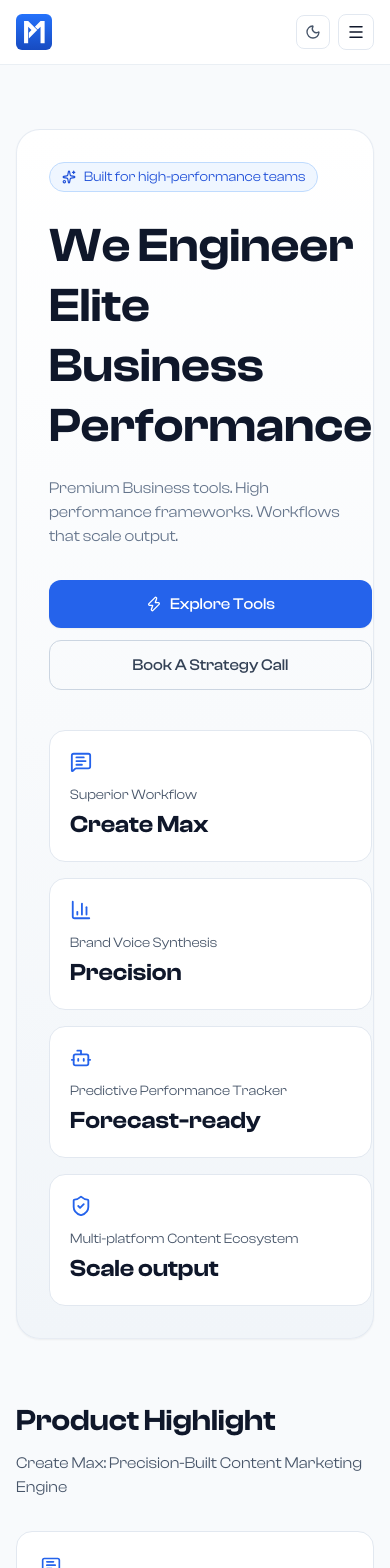
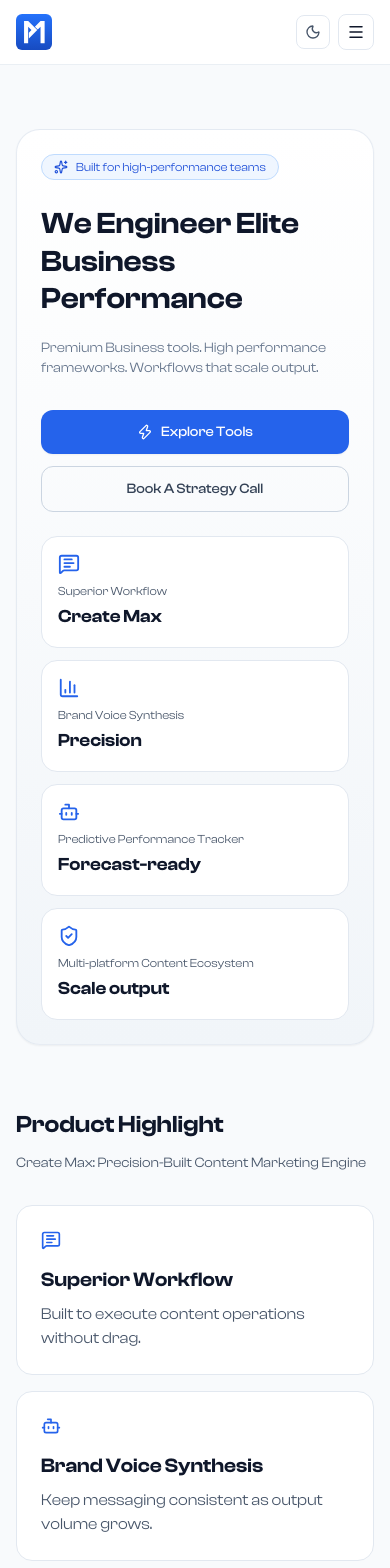
Before and after one commit to productivitymaxing/Productivity-Maxing, a Next.js app: page / in a window 390 px wide. Shown: the top 1568 px of the page. Built offline with nearby package versions, Linux system fonts and the light colour scheme.

Commit message:
Updated Homepage Container

```diff
--- a/src/app/page.tsx
+++ b/src/app/page.tsx
@@ -18,49 +18,49 @@ export default function Home() {
   return (
     <main className="pb-20">
       <section className="px-4 pt-16 sm:pt-20">
-        <div className="mx-auto grid max-w-7xl gap-10 rounded-3xl border border-slate-200/80 bg-gradient-to-b from-white to-slate-100 p-8 shadow-sm sm:p-12 lg:grid-cols-2 dark:border-slate-800 dark:from-slate-900 dark:to-slate-950">
+        <div className="mx-auto grid max-w-7xl gap-6 rounded-3xl border border-slate-200/80 bg-gradient-to-b from-white to-slate-100 p-6 shadow-sm sm:gap-10 sm:p-12 lg:grid-cols-2 dark:border-slate-800 dark:from-slate-900 dark:to-slate-950">
           <div>
-            <span className="inline-flex items-center gap-2 rounded-full border border-blue-200 bg-blue-50 px-3 py-1 text-sm text-blue-700 dark:border-blue-900/60 dark:bg-blue-950/60 dark:text-blue-300">
+            <span className="inline-flex items-center gap-2 rounded-full border border-blue-200 bg-blue-50 px-3 py-1 text-xs sm:text-sm text-blue-700 dark:border-blue-900/60 dark:bg-blue-950/60 dark:text-blue-300">
               <Sparkles size={14} />
               Built for high-performance teams
             </span>
-            <h1 className="mt-6 text-5xl font-semibold leading-tight sm:text-6xl">
+            <h1 className="mt-6 text-3xl font-semibold leading-tight sm:text-4xl md:text-5xl lg:text-6xl">
               We Engineer Elite Business Performance
             </h1>
-            <p className="mt-5 text-base text-slate-500 dark:text-slate-400">
+            <p className="mt-5 text-sm sm:text-base text-slate-500 dark:text-slate-400">
               Premium Business tools. High performance frameworks. Workflows that scale output.
             </p>
-            <div className="mt-8 flex flex-col gap-3 sm:flex-row">
-              <Link href="/business-tools" className="inline-flex items-center justify-center gap-2 rounded-xl bg-blue-600 px-6 py-3 font-medium text-white shadow-sm transition hover:bg-blue-700">
+            <div className="mt-8 flex flex-col gap-3 sm:flex-row sm:gap-3">
+              <Link href="/business-tools" className="inline-flex items-center justify-center gap-2 rounded-xl bg-blue-600 px-5 sm:px-6 py-3 text-sm sm:text-base font-medium text-white shadow-sm transition hover:bg-blue-700 whitespace-nowrap">
                 <Zap size={16} />
                 Explore Tools
               </Link>
-              <Link href="/consulting" className="inline-flex items-center justify-center rounded-xl border border-slate-300 px-6 py-3 font-medium text-slate-700 transition hover:bg-slate-100 dark:border-slate-700 dark:text-slate-200 dark:hover:bg-slate-800">
+              <Link href="/consulting" className="inline-flex items-center justify-center rounded-xl border border-slate-300 px-4 sm:px-6 py-3 text-sm sm:text-base font-medium text-slate-700 transition hover:bg-slate-100 dark:border-slate-700 dark:text-slate-200 dark:hover:bg-slate-800 whitespace-nowrap">
                 Book A Strategy Call
               </Link>
             </div>
           </div>
 
-          <div className="grid gap-4 sm:grid-cols-2">
-            <div className="rounded-2xl border border-slate-200 bg-white p-5 dark:border-slate-800 dark:bg-slate-900">
+          <div className="grid gap-3 sm:gap-4 sm:grid-cols-2">
+            <div className="rounded-2xl border border-slate-200 bg-white p-4 sm:p-5 dark:border-slate-800 dark:bg-slate-900">
               <MessageSquareText className="text-blue-600" size={22} />
-              <p className="mt-3 text-sm text-slate-600 dark:text-slate-300">Superior Workflow</p>
-              <p className="mt-1 text-2xl font-semibold">Create Max</p>
+              <p className="mt-2 sm:mt-3 text-xs sm:text-sm text-slate-600 dark:text-slate-300">Superior Workflow</p>
+              <p className="mt-1 text-lg sm:text-2xl font-semibold">Create Max</p>
             </div>
-            <div className="rounded-2xl border border-slate-200 bg-white p-5 dark:border-slate-800 dark:bg-slate-900">
+            <div className="rounded-2xl border border-slate-200 bg-white p-4 sm:p-5 dark:border-slate-800 dark:bg-slate-900">
               <BarChart3 className="text-blue-600" size={22} />
-              <p className="mt-3 text-sm text-slate-600 dark:text-slate-300">Brand Voice Synthesis</p>
-              <p className="mt-1 text-2xl font-semibold">Precision</p>
+              <p className="mt-2 sm:mt-3 text-xs sm:text-sm text-slate-600 dark:text-slate-300">Brand Voice Synthesis</p>
+              <p className="mt-1 text-lg sm:text-2xl font-semibold">Precision</p>
             </div>
-            <div className="rounded-2xl border border-slate-200 bg-white p-5 dark:border-slate-800 dark:bg-slate-900">
+            <div className="rounded-2xl border border-slate-200 bg-white p-4 sm:p-5 dark:border-slate-800 dark:bg-slate-900">
               <Bot className="text-blue-600" size={22} />
-              <p className="mt-3 text-sm text-slate-600 dark:text-slate-300">Predictive Performance Tracker</p>
-              <p className="mt-1 text-2xl font-semibold">Forecast-ready</p>
+              <p className="mt-2 sm:mt-3 text-xs sm:text-sm text-slate-600 dark:text-slate-300">Predictive Performance Tracker</p>
+              <p className="mt-1 text-lg sm:text-2xl font-semibold">Forecast-ready</p>
             </div>
-            <div className="rounded-2xl border border-slate-200 bg-white p-5 dark:border-slate-800 dark:bg-slate-900">
+            <div className="rounded-2xl border border-slate-200 bg-white p-4 sm:p-5 dark:border-slate-800 dark:bg-slate-900">
               <ShieldCheck className="text-blue-600" size={22} />
-              <p className="mt-3 text-sm text-slate-600 dark:text-slate-300">Multi-platform Content Ecosystem</p>
-              <p className="mt-1 text-2xl font-semibold">Scale output</p>
+              <p className="mt-2 sm:mt-3 text-xs sm:text-sm text-slate-600 dark:text-slate-300">Multi-platform Content Ecosystem</p>
+              <p className="mt-1 text-lg sm:text-2xl font-semibold">Scale output</p>
             </div>
           </div>
         </div>
@@ -69,8 +69,8 @@ export default function Home() {
       <section className="px-4 py-16">
         <div className="mx-auto max-w-7xl">
           <div className="mb-8">
-            <h2 className="text-3xl font-semibold sm:text-4xl">Product Highlight</h2>
-            <p className="mt-3 text-slate-600 dark:text-slate-300">Create Max: Precision-Built Content Marketing Engine</p>
+            <h2 className="text-2xl sm:text-3xl lg:text-4xl font-semibold">Product Highlight</h2>
+            <p className="mt-3 text-sm sm:text-base text-slate-600 dark:text-slate-300">Create Max: Precision-Built Content Marketing Engine</p>
           </div>
           <div className="grid gap-4 md:grid-cols-3">
             <div className="rounded-2xl border border-slate-200 bg-white p-6 dark:border-slate-800 dark:bg-slate-900">
@@ -98,9 +98,9 @@ export default function Home() {
       </section>
 
       <section className="px-4">
-        <div className="mx-auto max-w-7xl rounded-3xl border border-slate-200 bg-white p-8 shadow-sm dark:border-slate-800 dark:bg-slate-900 sm:p-10">
-          <h2 className="text-3xl font-semibold sm:text-4xl">Reviews</h2>
-          <blockquote className="mt-4 text-slate-700 dark:text-slate-200">
+        <div className="mx-auto max-w-7xl rounded-3xl border border-slate-200 bg-white p-6 shadow-sm dark:border-slate-800 dark:bg-slate-900 sm:p-8 lg:p-10">
+          <h2 className="text-2xl sm:text-3xl lg:text-4xl font-semibold">Reviews</h2>
+          <blockquote className="mt-4 text-sm sm:text-base text-slate-700 dark:text-slate-200">
             &ldquo;Within 90 days of using CreateMax, our engagement has 10xed and generated leads for our business.&rdquo;
           </blockquote>
           <p className="mt-2 text-sm text-slate-500 dark:text-slate-400">- Anima A. - CEO, B2C Retail</p>
@@ -126,19 +126,19 @@ export default function Home() {
       </section>
 
       <section id="newsletter" className="px-4 pt-16">
-        <div className="mx-auto max-w-4xl rounded-3xl bg-gradient-to-r from-blue-600 to-indigo-600 p-8 text-white shadow-lg sm:p-12">
-          <h2 className="text-3xl font-semibold">New Tools, delivered</h2>
-          <p className="mt-3 text-blue-100">No spam, unsubscribe anytime.</p>
-          <form onSubmit={handleSubscribe} className="mt-8 flex flex-col gap-3 sm:flex-row">
+        <div className="mx-auto max-w-4xl rounded-3xl bg-gradient-to-r from-blue-600 to-indigo-600 p-6 text-white shadow-lg sm:p-8 lg:p-12">
+          <h2 className="text-2xl sm:text-3xl font-semibold">New Tools, delivered</h2>
+          <p className="mt-3 text-sm sm:text-base text-blue-100">No spam, unsubscribe anytime.</p>
+          <form onSubmit={handleSubscribe} className="mt-6 sm:mt-8 flex flex-col gap-3 sm:flex-row sm:gap-3">
             <input
               type="email"
               placeholder="Enter your email"
               value={email}
               onChange={(e) => setEmail(e.target.value)}
               required
-              className="flex-1 rounded-xl px-4 py-3 text-slate-900 focus:outline-none focus:ring-2 focus:ring-blue-200"
+              className="w-full flex-1 rounded-xl px-3 sm:px-4 py-2.5 sm:py-3 text-sm text-slate-900 focus:outline-none focus:ring-2 focus:ring-blue-200"
             />
-            <button type="submit" className="rounded-xl bg-slate-900 px-8 py-3 font-medium text-white transition hover:bg-black">
+            <button type="submit" className="rounded-xl bg-slate-900 px-6 sm:px-8 py-2.5 sm:py-3 text-sm sm:text-base font-medium text-white transition hover:bg-black whitespace-nowrap">
               Subscribe
             </button>
           </form>
```
Also changed, not shown: 1 other file (tests, documents, lock files or other folders).
